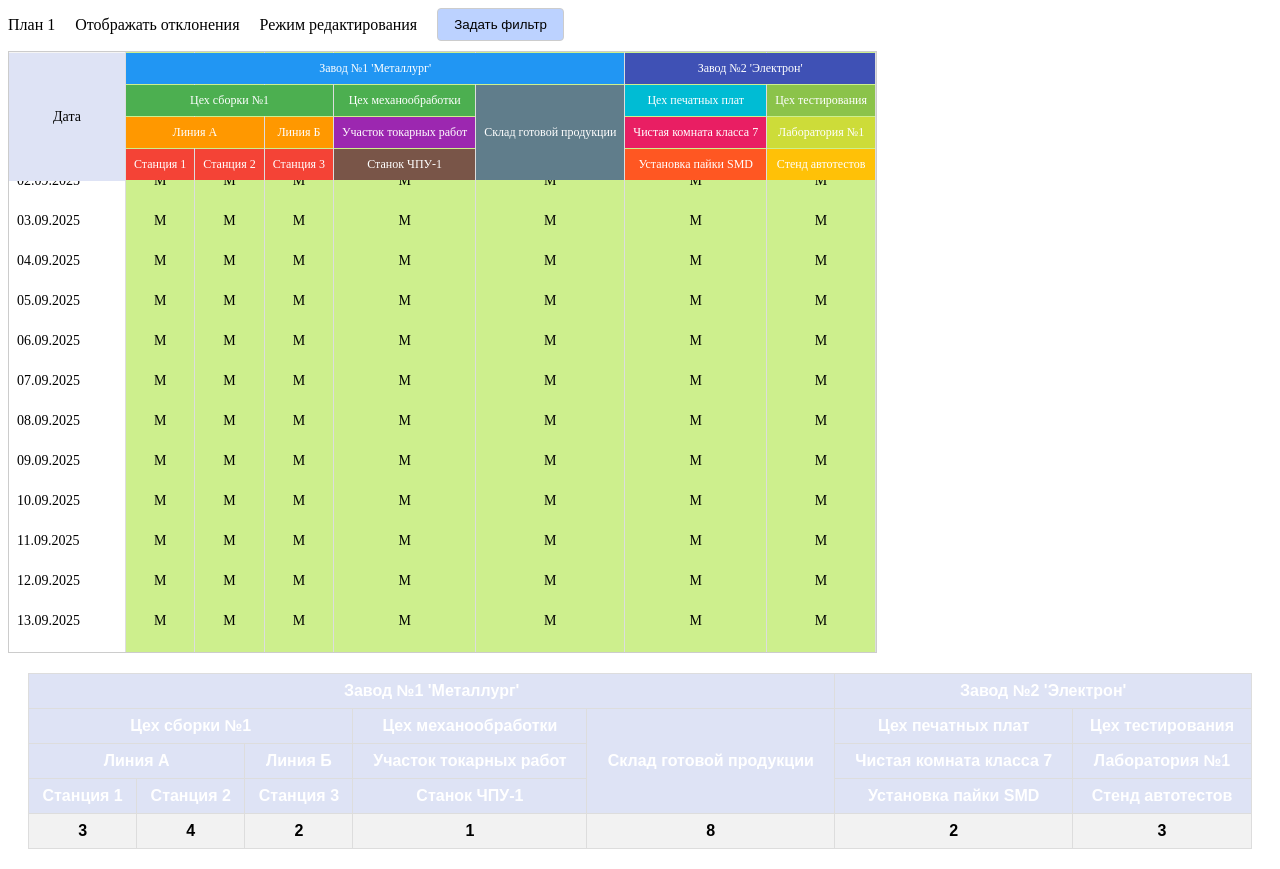
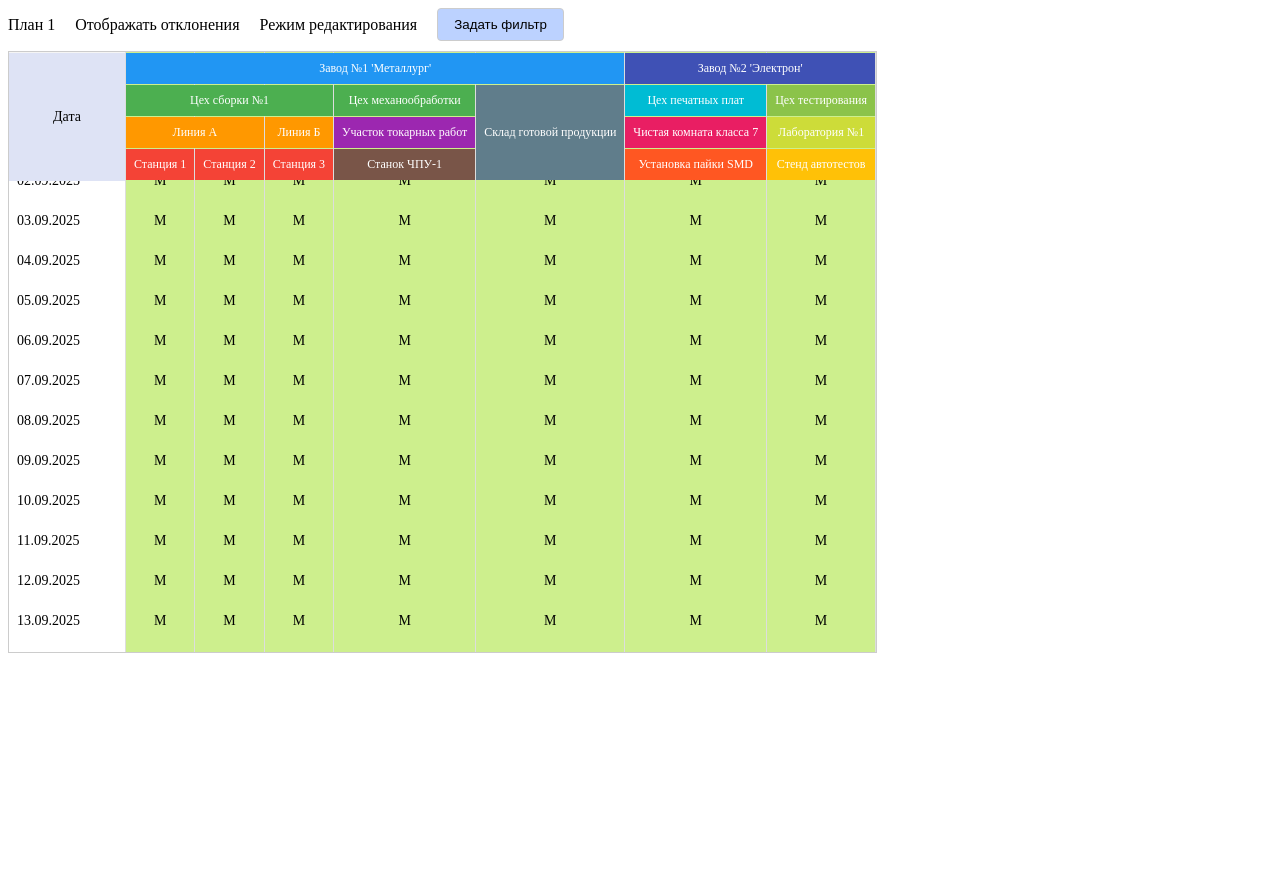
Before and after one commit to iRoman8614/infTable, a React (Create React App) app: page / in a window 1280 px wide. After the commit the page ends 800 px from the top, so only its background shows below. Built offline with nearby package versions, Linux system fonts and the light colour scheme; the HTML template or start-up script is replaced by a standard one.

Commit message:
test header

```diff
--- a/src/App.js
+++ b/src/App.js
@@ -26,8 +26,7 @@ const getStageColor = (stageValue, isPastDate) => {
 function App() {
     return (
         <main style={{width: "100%"}}>
-            <Table maxWidth={'1200px'} maxHeight={'600px'} colorTheme={getStageColor}  debug={false} />
-            <TableHeader />
+            <Table maxWidth={'1200px'} maxHeight={'600px'} colorTheme={getStageColor} debug={false} />
         </main>
     )
 }
```
